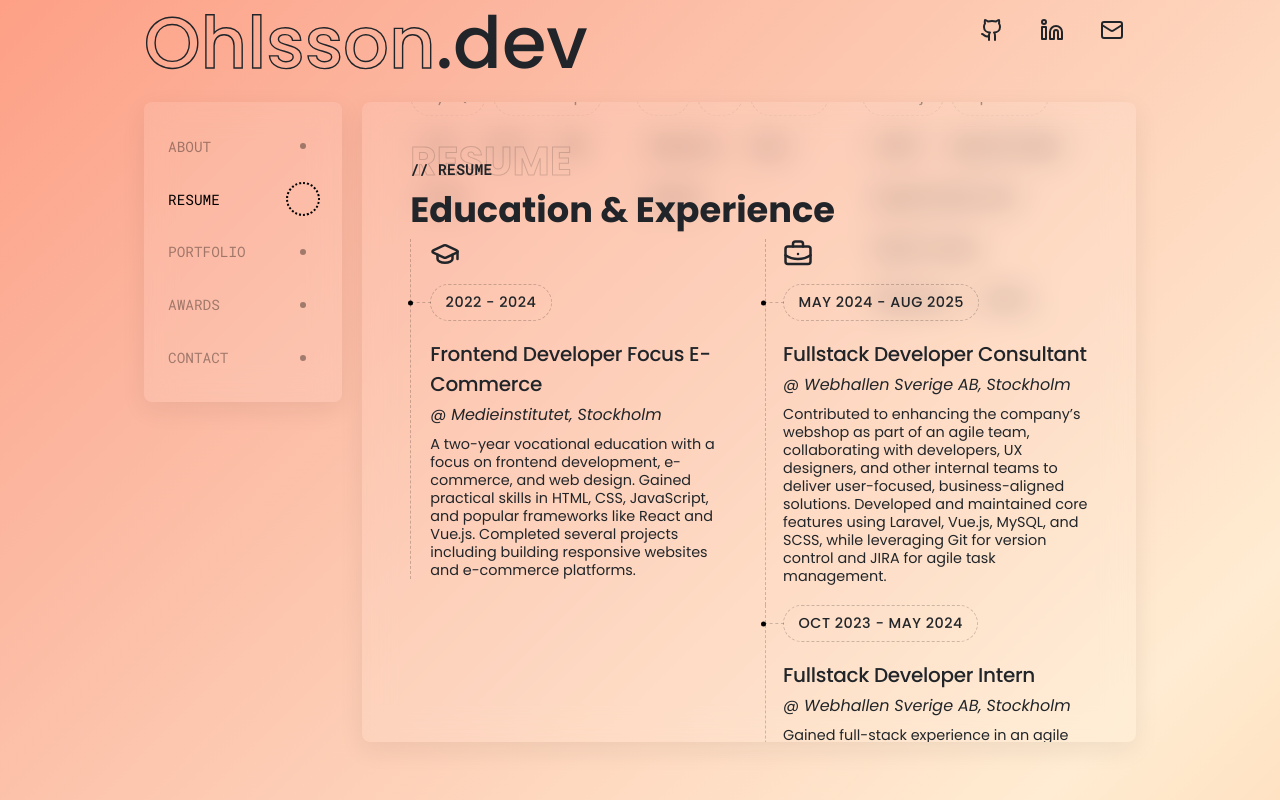
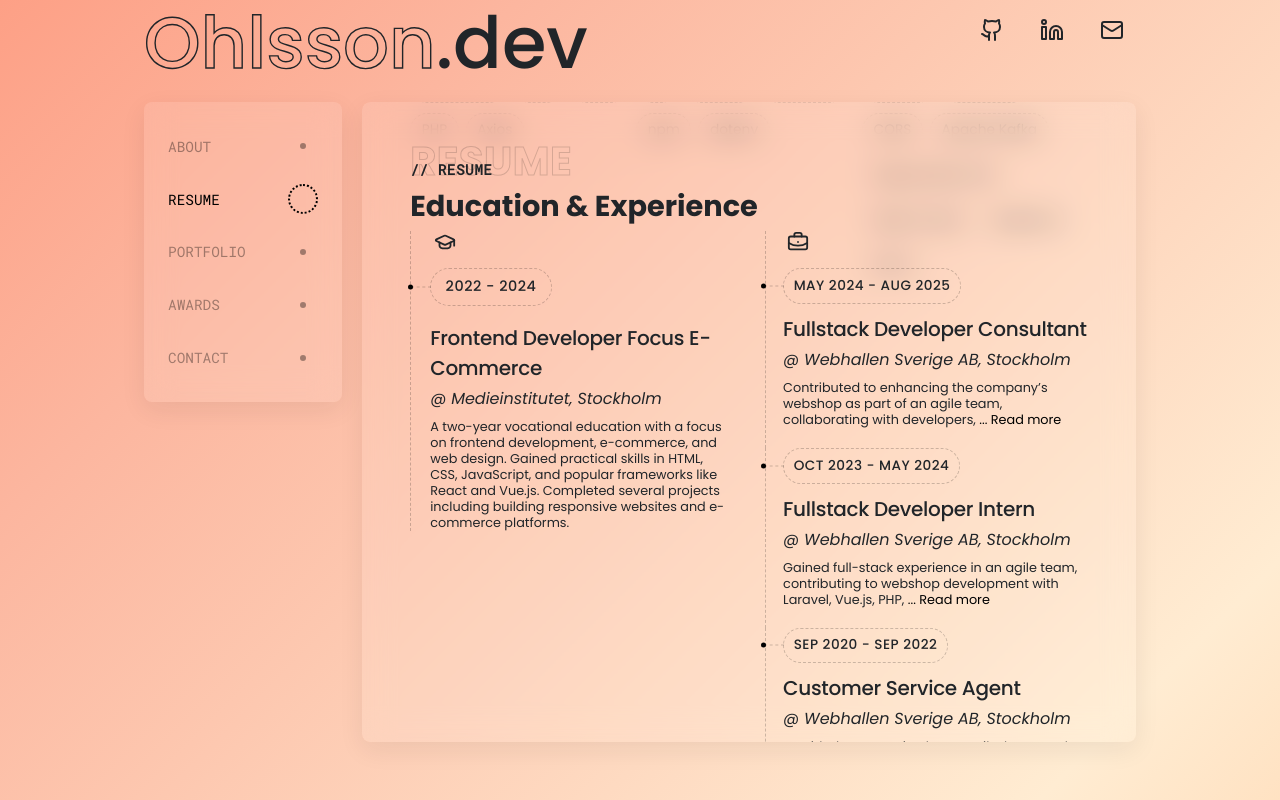
Before and after one commit to markusohlsson/portfoliov3, a Vue app: page /resume in a window 1280 px wide. Built offline with nearby package versions, Linux system fonts and the light colour scheme; the HTML template or start-up script is replaced by a standard one.

Commit message:
Css and responsive fixes

```diff
--- a/src/App.vue
+++ b/src/App.vue
@@ -14,7 +14,7 @@ import Privacy from './components/Privacy.vue';
 const showIntro = ref(true);
 const router = useRouter();
 const route = useRoute();
-
+console.log(window.innerWidth);
 function handleIntroFinished() {
   showIntro.value = false;
 }
@@ -123,7 +123,6 @@ onBeforeUnmount(() => {
   flex-direction: column;
   width: 100%;
   max-width: 95vw;
-  box-sizing: border-box;
   padding: 1rem;
   margin: 0 auto;
   height: auto;
@@ -161,7 +160,6 @@ onBeforeUnmount(() => {
 
 .sections-wrapper > * {
   padding: 1em;
-  box-sizing: content-box;
   border-radius: 0.5em;
 }
 
@@ -203,7 +201,6 @@ onBeforeUnmount(() => {
     min-height: 100%;
     max-height: 100%;
     padding: 3em;
-    box-sizing: border-box;
   }
 }
 @media (min-width: 1921px) {
--- a/src/components/AboutSection.vue
+++ b/src/components/AboutSection.vue
@@ -148,7 +148,7 @@ li {
   border-radius: 2em;
   margin: 0 clamp(4px, 2px + 0.5vw, 7px) clamp(7px, 4px + 0.5vw, 10px) 0;
   padding: clamp(0.25em, 0.2em + 0.3vw, 0.5em) clamp(0.5em, 0.3em + 0.5vw, 1em);
-  font-size: clamp(0.8rem, 0.7rem + 0.4vw, 1rem);
+  font-size: clamp(0.8rem, 0.7rem + 0.2vw, 1rem);
   transition: transform linear 0.1s;
   position: relative;
 }
--- a/src/components/AwardCard.vue
+++ b/src/components/AwardCard.vue
@@ -16,7 +16,6 @@
   position: relative;
   padding-left: 20px;
   padding-bottom: 30px;
-  box-sizing: border-box;
 }
 
 .award-card::before {
--- a/src/components/EducationCard.vue
+++ b/src/components/EducationCard.vue
@@ -16,7 +16,6 @@
 .resume-card {
   position: relative;
   padding-left: 20px;
-  box-sizing: border-box;
 }
 
 .resume-card::before {
@@ -28,7 +27,7 @@
   border-left: 1px dashed rgba(0, 0, 0, 0.2);
 }
 .resume-description {
-    font-size: clamp(0.80rem, 0.7rem + 0.3vw, 0.9rem);
+    font-size: clamp(0.7rem, 0.6rem + 1vw, 0.8rem);
     margin: 0;
     margin-top: 0.5rem;
     line-height: 1.25;
--- a/src/components/Navigation.vue
+++ b/src/components/Navigation.vue
@@ -70,7 +70,6 @@ nav {
   -webkit-backdrop-filter: blur(15px);
   box-shadow: 0 8px 26px 0 rgba(22, 24, 26, 0.07);
   border-radius: 0.5em;
-  box-sizing: border-box;
   display: flex;
   flex-direction: row; /* horizontal menu on mobile */
   justify-content: space-between;
--- a/src/components/ProjectCard.vue
+++ b/src/components/ProjectCard.vue
@@ -72,7 +72,6 @@ const srcset = `
 .project-card {
   position: relative;
   overflow: hidden;
-  box-sizing: border-box;
   min-height: auto;
   border-radius: 0.5em;
 }
--- a/src/components/ProjectSection.vue
+++ b/src/components/ProjectSection.vue
@@ -134,7 +134,7 @@ watch(() => route.params.id, (newId) => {
 <style scoped>
 /* --- Base: Mobile first --- */
 h2 {
-  font-size: 1.7rem;
+  font-size: clamp(1rem, 1rem + 1vw, 2.2rem);
   margin-top: 0;
   margin-bottom: 0.5rem;
   line-height: 1.2;
@@ -196,7 +196,6 @@ h2 {
 /* --- Larger screens --- */
 @media (min-width: 1100px) {
   h2 {
-    font-size: 2.2rem;
     text-align: left;
   }
 
--- a/src/components/Resume.vue
+++ b/src/components/Resume.vue
@@ -9,9 +9,14 @@
         </div>
         <div class="resume-col">
             <h2 v-if="isMobile">Experience</h2>
-            <template v-for="experience in experiences">
-                <ResumeCard :details="experience" />
-            </template>
+            <ResumeCard
+              v-for="(experience, index) in experiences"
+              :key="index"
+              :details="experience"
+              :expandedIndex="expandedIndex"
+              :currentIndex="index"
+              @toggle="handleToggle(index)"
+            />
         </div>
     </div>
     </div>
@@ -32,7 +37,7 @@
 }
 
 h2 {
-  font-size: 1.4rem; /* mobile default */
+  font-size: clamp(1rem, 1rem + 1vw, 2.2rem);
   margin-top: 0;
   margin-bottom: 0.5rem;
   line-height: 1.2;
@@ -40,9 +45,6 @@ h2 {
 
 /* --- Larger screens --- */
 @media (min-width: 1100px) {
-  h2 {
-    font-size: 2.2rem;
-  }
 
   .resume-grid {
     grid-template-columns: 1fr 1fr; /* 50/50 split on desktop */
@@ -93,6 +95,11 @@ const experiences = [
     }
 ]
 const isMobile = ref(false);
+const expandedIndex = ref(null);
+
+function handleToggle(index) {
+  expandedIndex.value = expandedIndex.value === index ? null : index;
+}
 onMounted(() => {
   isMobile.value = window.innerWidth < 768; // or use a resize listener
 });
--- a/src/components/ResumeCard.vue
+++ b/src/components/ResumeCard.vue
@@ -7,7 +7,12 @@
             <span class="resume-date">{{ details.date }}</span>
             <h3 class="resume-level">{{ details.title }}</h3>
             <span class="resume-location">@ {{ details.workplace }}, {{ details.location }}</span>
-            <p class="resume-description">{{ details.description }}</p>
+            <p class="resume-description">
+              {{ displayedDescription }}
+              <span v-if="isTruncated" class="read-more" @click="toggleReadMore">
+                {{ expanded ? ' Show less' : '... Read more' }}
+              </span>
+            </p>
         </div>
     </div>
 </template>
@@ -17,10 +22,9 @@
   position: relative;
   padding-left: clamp(12px, 1.5vw, 18px);
   padding-bottom: clamp(18px, 2.5vh, 28px);
-  box-sizing: border-box;
 }
 .resume-description {
-    font-size: clamp(0.80rem, 0.7rem + 0.3vw, 0.9rem);
+    font-size: clamp(0.7rem, 0.6rem + 1vw, 0.8rem);
     margin: 0;
     margin-top: 0.5rem;
     line-height: 1.25;
@@ -42,8 +46,8 @@
   display: inline-block;
   border: 1px dashed rgba(0, 0, 0, 0.2);
   border-radius: 2em;
-  margin-bottom: 1em;
-  padding: 0.5em 1em;
+  margin-bottom: 0.5em;
+  padding: 0.5em 0.7em;
   font-size: 0.85rem; /* mobile default */
   text-transform: uppercase;
   letter-spacing: 0.5px;
@@ -85,6 +89,15 @@
   width: 25px;
   padding-bottom: 0.3rem;
 }
+.read-more {
+  font-size: clamp(0.7rem, 0.6rem + 1vw, 0.8rem);
+  color: #000000;
+  cursor: pointer;
+  user-select: none;
+}
+.read-more:hover {
+  text-decoration: underline;
+}
 
 /* --- Larger screens --- */
 @media (min-width: 1100px) {
@@ -92,9 +105,6 @@
     font-size: 1.25rem;
   }
 
-  span {
-    font-size: 1rem;
-  }
 
   .resume-icon svg {
     height: 30px;
@@ -102,18 +112,42 @@
     padding-bottom: 0.5rem;
   }
 
-  .resume-date {
-    font-size: 0.9rem;
-  }
 }
 </style>
 
 <script setup>
+import { computed } from 'vue';
 import { BriefcaseBusiness } from 'lucide-vue-next';
-defineProps({
-    details: {
-        type: Object,
-        default: ()=>{},
-    }
-})
+
+const props = defineProps({
+  details: Object,
+  expandedIndex: Number,
+  currentIndex: Number,
+});
+
+const emit = defineEmits(['toggle']);
+
+const maxWords = 15;
+
+// Only expanded if this card’s index matches parent state
+const expanded = computed(() => props.expandedIndex === props.currentIndex);
+
+// Truncated text
+const displayedDescription = computed(() => {
+  if (!props.details.description) return '';
+  const words = props.details.description.split(' ');
+  if (expanded.value || words.length <= maxWords) return props.details.description;
+  return words.slice(0, maxWords).join(' ');
+});
+
+// Show "Read more" only if text is longer than maxWords
+const isTruncated = computed(() => {
+  if (!props.details.description) return false;
+  return props.details.description.split(' ').length > maxWords;
+});
+
+function toggleReadMore() {
+  // emit to parent to update expandedIndex
+  emit('toggle');
+}
 </script>
--- a/src/components/SelectedProject.vue
+++ b/src/components/SelectedProject.vue
@@ -120,7 +120,6 @@ li {
   flex: 0 0 100%;
   height: 100%;
   scroll-snap-align: start;
-  box-sizing: border-box;
   display: flex;
   flex-direction: column;
   align-items: center;
--- a/src/style.css
+++ b/src/style.css
@@ -6,6 +6,12 @@ html, body {
   scroll-behavior: smooth;
   font-family: "Poppins", sans-serif !important;
   color: var(--text-color);
+}
+
+*,
+*::before,
+*::after {
+  box-sizing: border-box;
 }
 
 ::selection {
@@ -54,7 +60,6 @@ body {
   background: rgba(255, 255, 255, 0.1);
   backdrop-filter: blur(15px);       /* the blur behind the element */
   -webkit-backdrop-filter: blur(15px); /* Safari support */
-  padding: 3em;
 }
 
 .title-heading {
```
Lines whose indentation alone changed are shown as unchanged.
